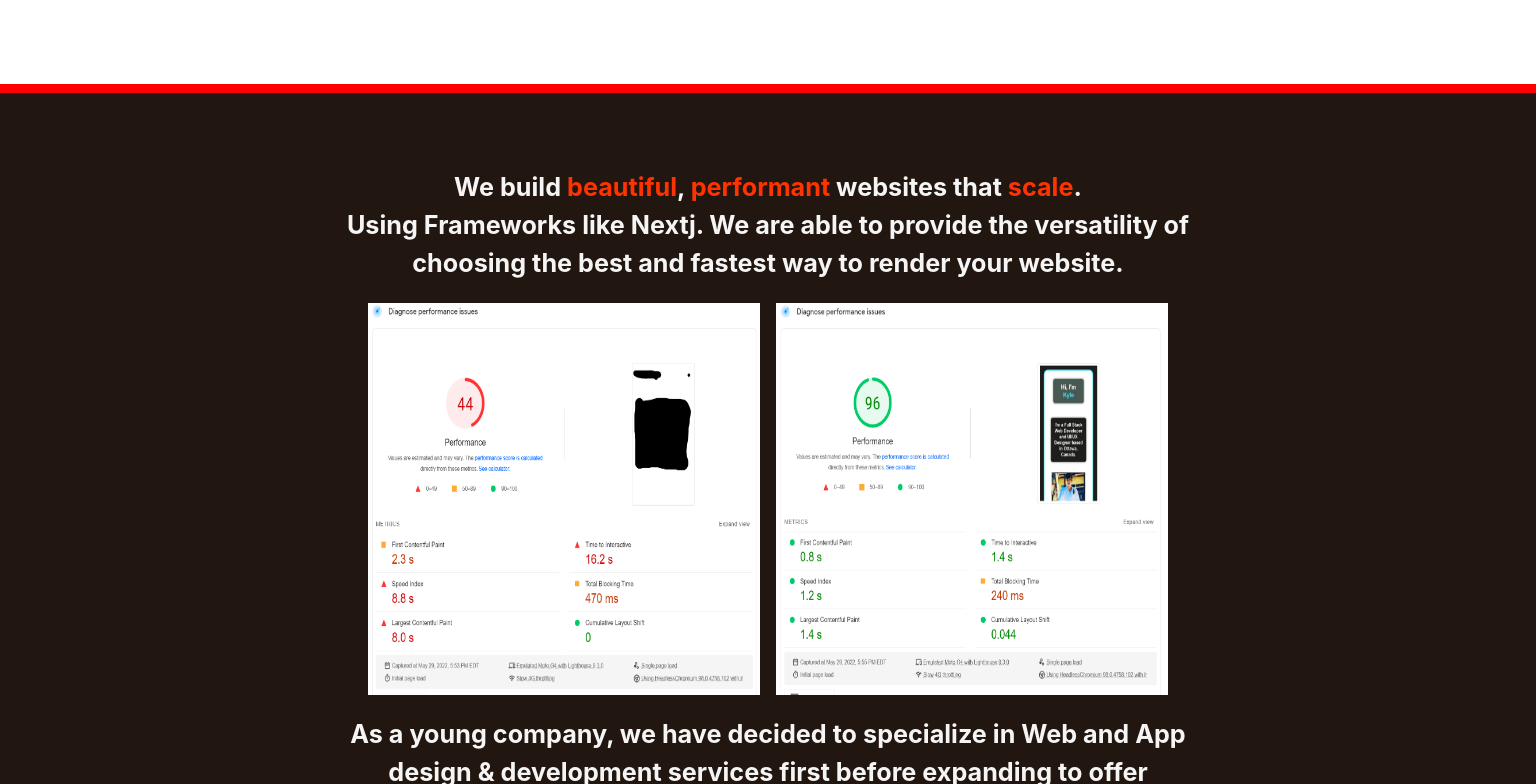
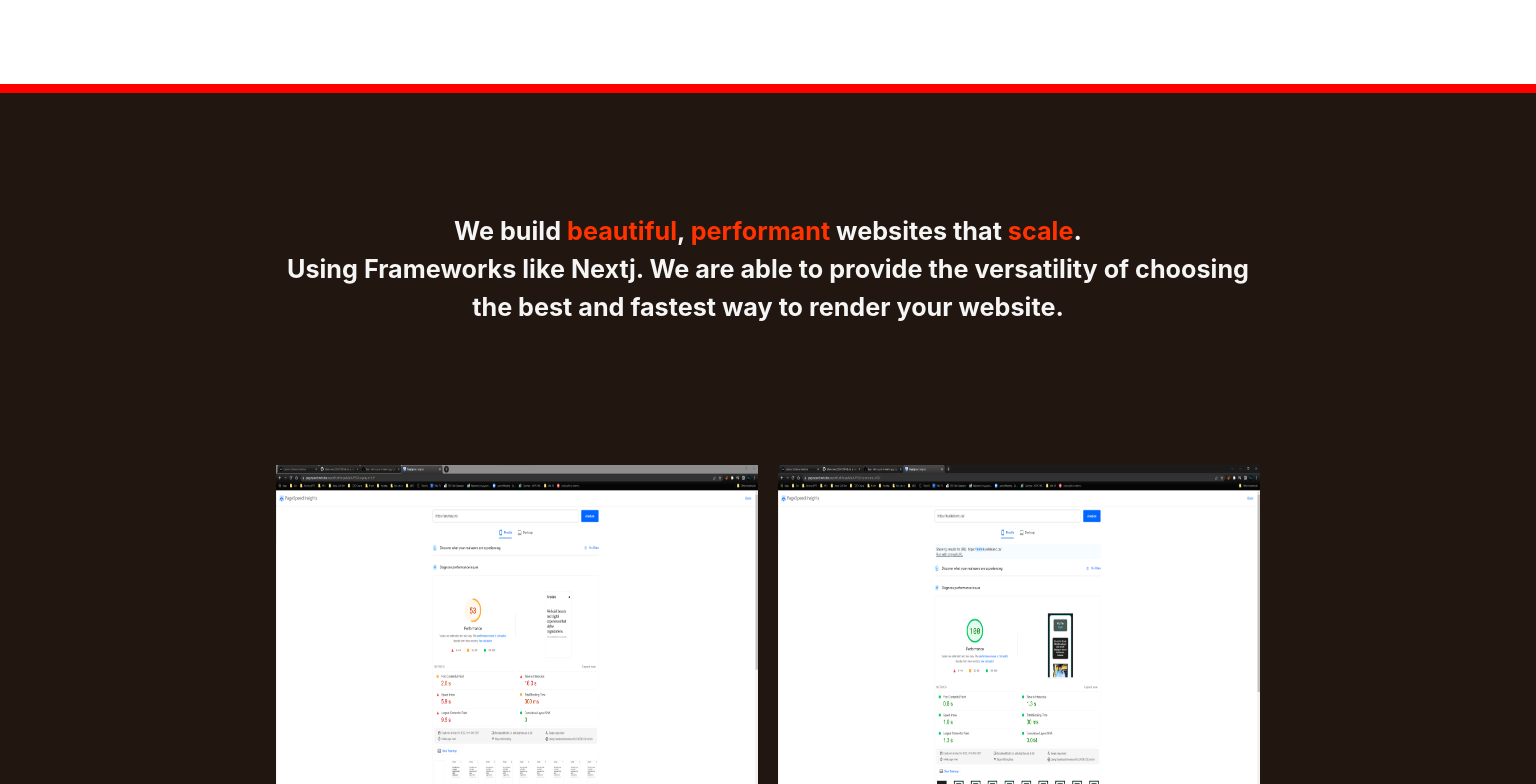
Before and after one commit to tiberiusnero560/LeblancSoftwareSolutions2022, a Next.js app: page / in a window 1536 px wide. Shown: the part 860-1644 px from the top of the page. Built offline with nearby package versions, Linux system fonts and the light colour scheme.

Commit message:
switching to laptop

```diff
--- a/package.json
+++ b/package.json
@@ -6,7 +6,8 @@
     "dev": "next dev",
     "build": "next build",
     "start": "next start",
-    "lint": "next lint"
+    "lint": "next lint",
+    "server": "next server --host=0.0.0.0 --port=3000"
   },
   "dependencies": {
     "next": "12.1.6",
--- a/pages/index.js
+++ b/pages/index.js
@@ -22,8 +22,8 @@ export default function Home() {
 
                 <div className={styles.imageWrapper}>
                     <div className={styles.imageContainer}>
-                        <Image src="/PagespeedScore-01.png" alt="about us" width={400} height={400} />
-                        <Image src="/PagespeedScore-02.png" alt="about us" width={400} height={400} />
+                        <Image src="/PagespeedScore-01.png" alt="about us" width={1024} height={800} />
+                        <Image src="/PagespeedScore-02.png" alt="about us" width={1024} height={800} />
                     </div>
                 </div>
 
--- a/styles/Home.module.css
+++ b/styles/Home.module.css
@@ -23,7 +23,9 @@
 }
 
 
-
+.titleContainer {
+    margin: 7% 0%;
+}
 
 .titleContainer span {
     color: var(--secondary-color--accent);
@@ -38,4 +40,23 @@
     height: 100%;
     margin: auto auto;
     gap: 2%;
+    flex-direction: column;
 }
+
+@media (max-width: 600px ) {
+    .titleContainer {
+
+    }
+}
+
+@media (min-width: 1400px) {
+    .imageContainer {
+        flex-direction: row;
+        margin: 5% 0%;
+    }
+
+    .aboutWrapper {
+        padding: 0;
+        margin: 0;
+    }
+}
```
Also changed, not shown: public/PagespeedScore-01.png, public/PagespeedScore-02.png.
